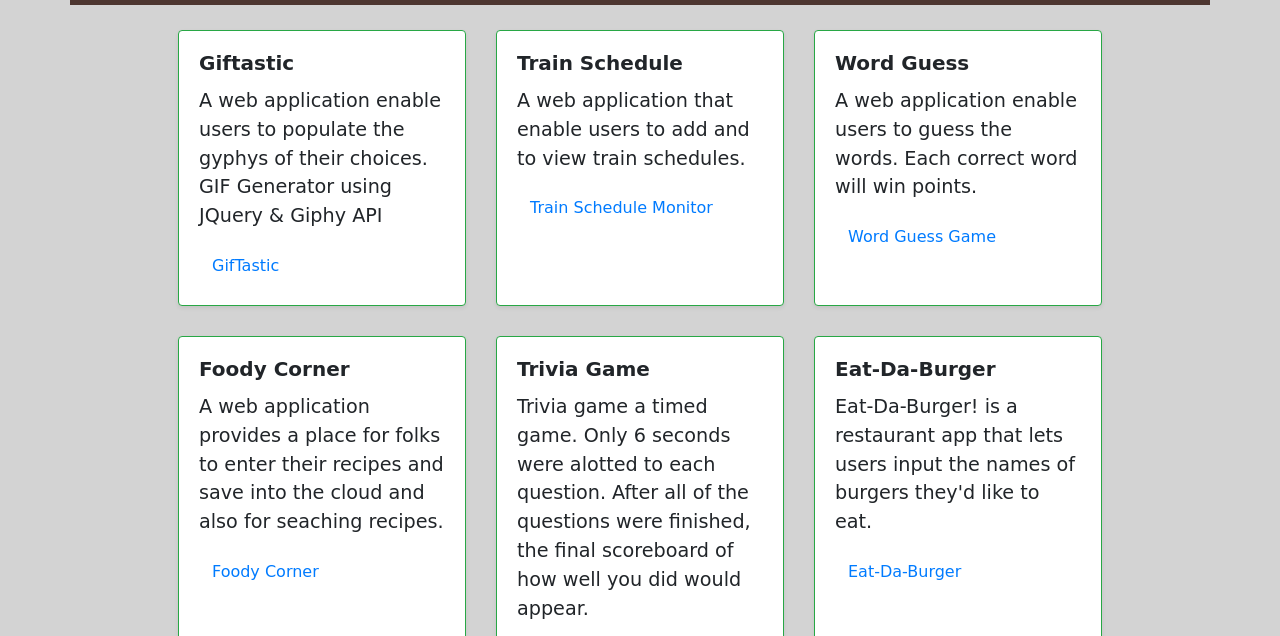
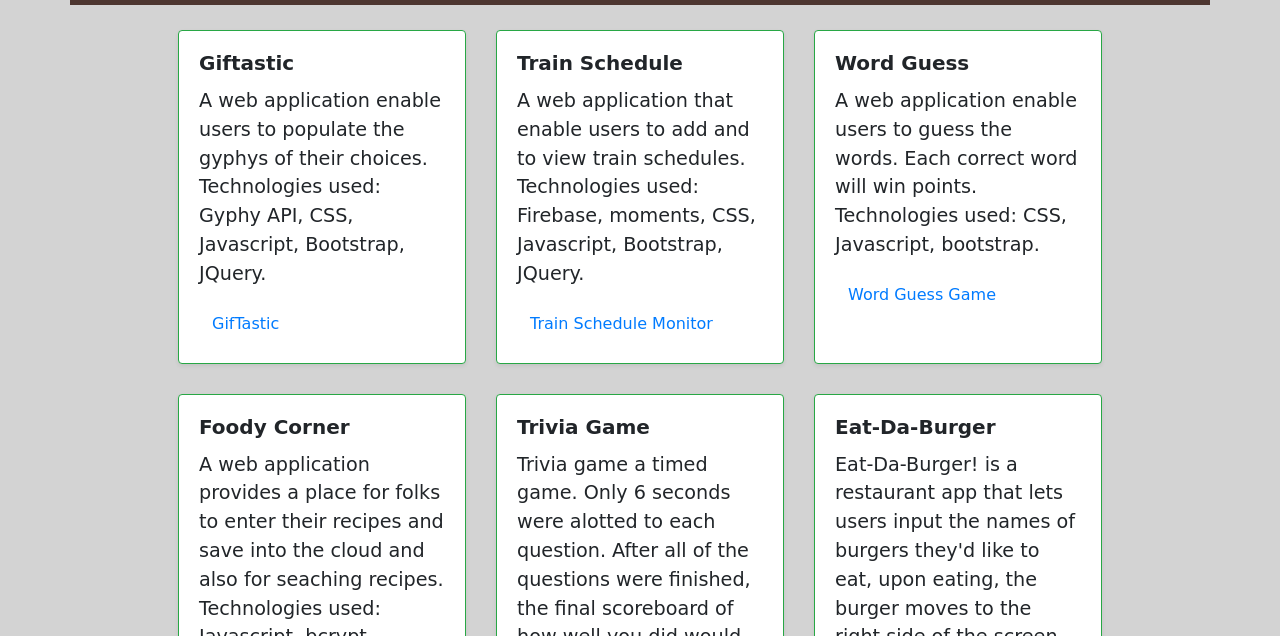
Before and after one commit to mimi29/PorfolioUpdate2, a plain HTML site: page projects.html in a window 1280 px wide. Shown: the part 313-949 px from the top of the page. Drawn offline with nearby package versions, Linux system fonts and the light colour scheme.

Commit message:
added technologies

```diff
--- a/projects.html
+++ b/projects.html
@@ -36,23 +36,21 @@
             <div class="card border-success shadow-sm bg-white rounded" style="width: 18rem;">
                 <div class="card-body">
                     <h5 class="card-title"><strong>Giftastic</strong></h5>
-                    <p class="card-text">A web application enable users to populate the gyphys of their choices.  GIF Generator
-                        using JQuery & Giphy API</p>
+                    <p class="card-text">A web application enable users to populate the gyphys of their choices.  Technologies used: Gyphy API, CSS, Javascript, Bootstrap, JQuery.</p>
                     <a href="https://mimi29.github.io/GifTastic/" class="btn btn-default">GifTastic</a>
                 </div>
             </div>
             <div class="card border-success shadow-sm bg-white rounded" style="width: 18rem; ">
                 <div class="card-body">
                     <h5 class="card-title"><strong>Train Schedule</strong></h5>
-                    <p class="card-text">A web application that enable users to add and to view train schedules.
-                    </p>
+                    <p class="card-text">A web application that enable users to add and to view train schedules. Technologies used: Firebase, moments, CSS, Javascript, Bootstrap, JQuery.</p>
                     <a href="https://mimi29.github.io/Train-Scheduler/" class="btn btn-default">Train Schedule Monitor</a>
                 </div>
             </div>
             <div class="card border-success shadow-sm bg-white rounded" style="width: 18rem;">
                 <div class="card-body">
                     <h5 class="card-title"><strong>Word Guess</strong></h5>
-                    <p class="card-text">A web application enable users to guess the words.  Each correct word will win points.</p>
+                    <p class="card-text">A web application enable users to guess the words.  Each correct word will win points.  Technologies used: CSS, Javascript, bootstrap.</p></p>
                     <a href="https://mimi29.github.io/Word-Guess-Game/" class="btn btn-default">Word Guess Game</a>
                 </div>
             </div>
@@ -63,7 +61,7 @@
                 <div class="card-body">
                     <h5 class="card-title"><strong>Foody Corner</strong></h5>
                     <p class="card-text">A web application provides a place for folks to enter their recipes and save into the
-                        cloud and also for seaching recipes.</p>
+                        cloud and also for seaching recipes. Technologies used: Javascript, bcrypt, Express, Express handlebars, MySQL, Squelize, Node.js.</p>
                     <a href="https://cryptic-taiga-20820.herokuapp.com/" class="btn btn-default">Foody Corner</a>
                 </div>
             </div>
@@ -71,16 +69,15 @@
                 <div class="card-body">
                     <h5 class="card-title"><strong>Trivia Game</strong></h5>
                     <p class="card-text">Trivia game a timed game. Only 6 seconds were alotted to each question. After
-                        all of the questions were finished, the final scoreboard of how well you did would appear.</p>
+                        all of the questions were finished, the final scoreboard of how well you did would appear.  Technologies used: CSS, Javascript, Bootstrap.</p>
                     <a href="https://mimi29.github.io/TriviaGame/" class="btn btn-default">Trivia Game</a>
                 </div>
             </div>
             <div class="card border-success shadow-sm bg-white rounded" style="width: 18rem; ">
                 <div class="card-body">
                     <h5 class="card-title"><strong>Eat-Da-Burger</strong></h5>
-                    <p class="card-text">Eat-Da-Burger! is a restaurant app that lets users input the names of burgers
-                        they'd like to eat.
-                    </p>
+                    <p class="card-text">Eat-Da-Burger! is a restaurant app that lets users input the names of burgers they'd like to eat, upon eating, the burger moves to the right side of the screen.  Technologies used: CSS, Javascript, Express,
+                        Express handlebars, MySQL.</p>
                     <a href="https://salty-plateau-63370.herokuapp.com/index" class="btn btn-default">Eat-Da-Burger</a>
                 </div>
             </div>
```
